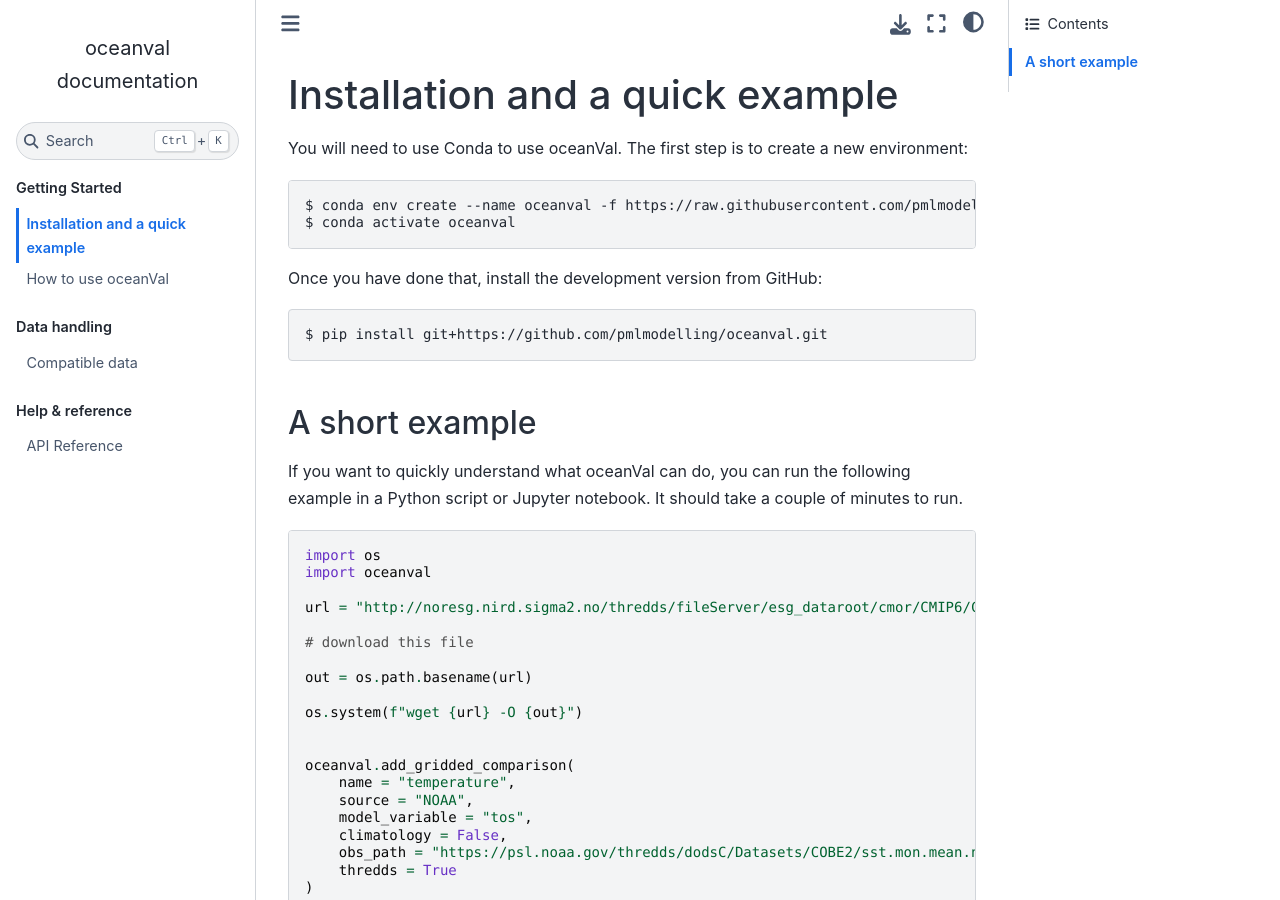
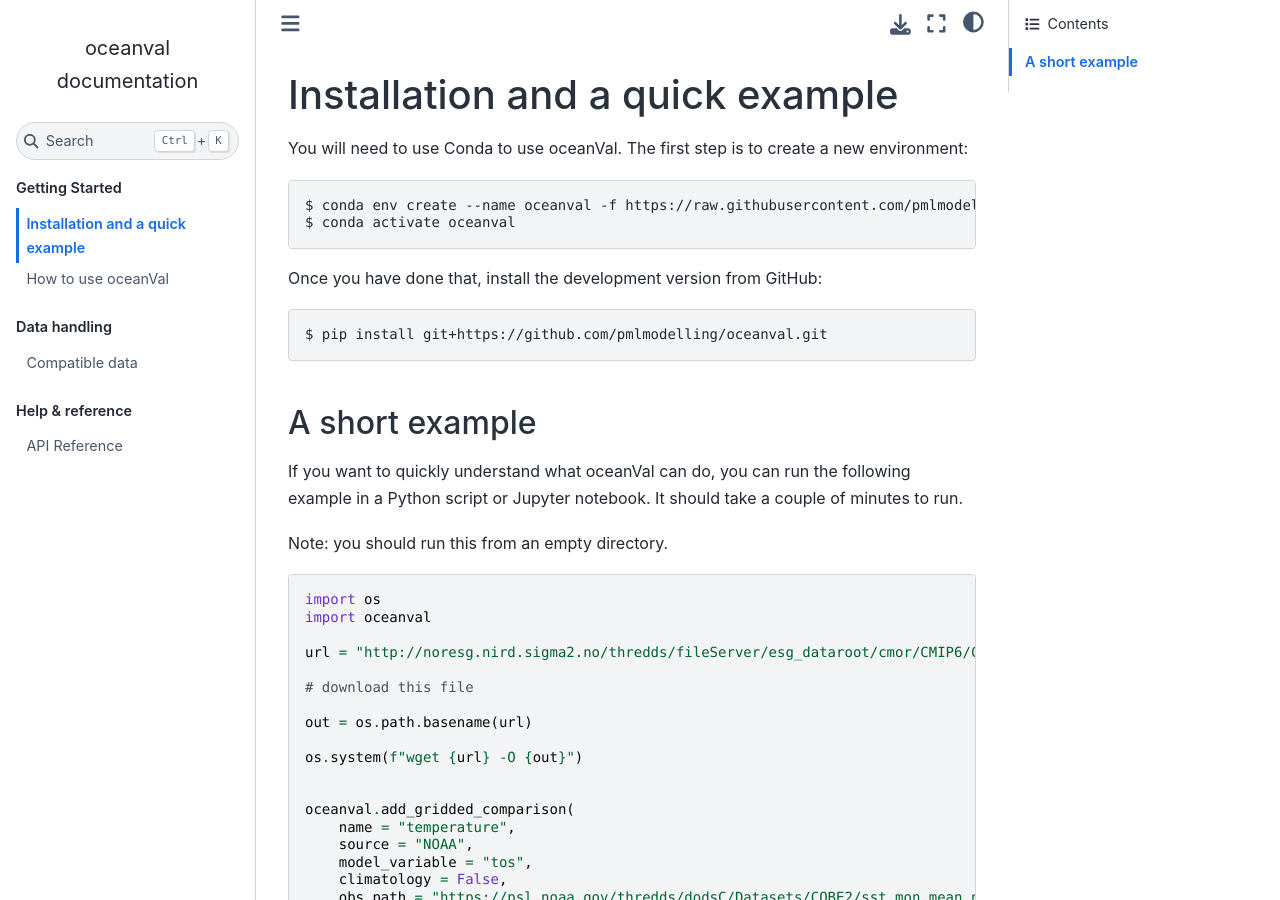
Before and after one commit to pmlmodelling/oceanVal, a Sphinx documentation site: the page built from docs/source/installing.rst, in a window 1280 px wide and 900 px high. Built offline with Sphinx 7.4.7 and the Sphinx Book theme 1.1.4, drawn with Linux system fonts in a browser that asks for light colours.

Commit message:
add clarification for example

```diff
--- a/docs/source/installing.rst
+++ b/docs/source/installing.rst
@@ -15,6 +15,8 @@ A short example
 -------------------
 
 If you want to quickly understand what oceanVal can do, you can run the following example in a Python script or Jupyter notebook. It should take a couple of minutes to run.
+
+Note: you should run this from an empty directory.
 
 
 .. code:: ipython3
```
